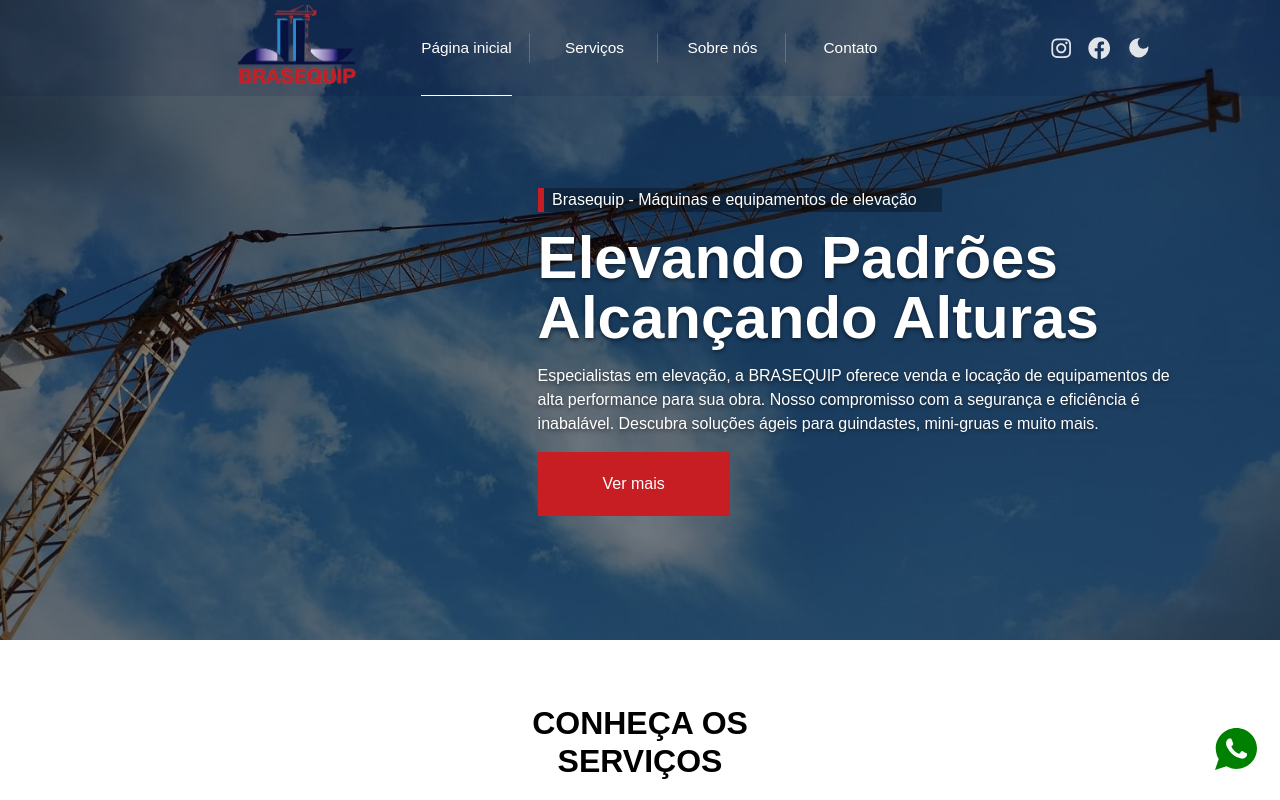
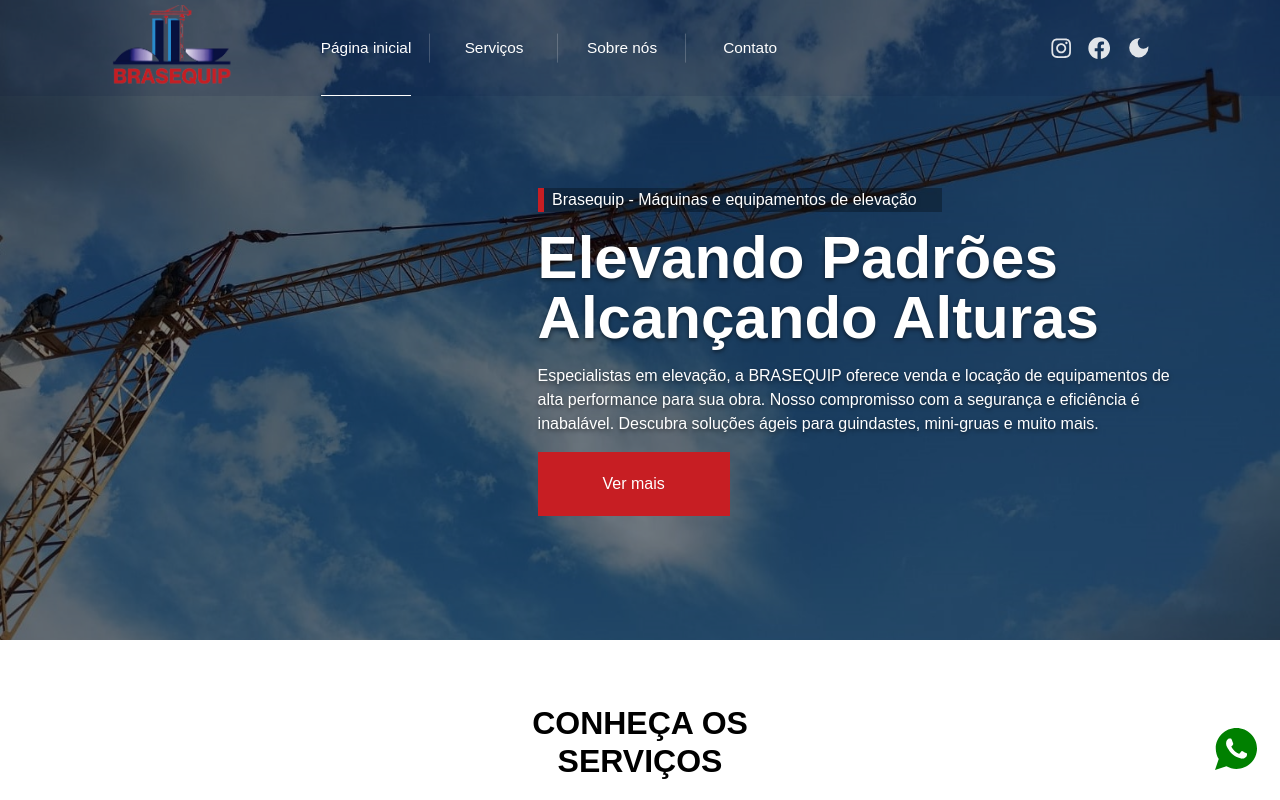
Before and after one commit to zzzBECK/brasequip, a React (Vite) app: page / in a window 1280 px wide. Shown: the top 800 px of the page. Built offline with nearby package versions, Linux system fonts and the light colour scheme.

Commit message:
Refactor Header component styles

```diff
--- a/src/components/Header/index.tsx
+++ b/src/components/Header/index.tsx
@@ -56,12 +56,7 @@ export default function Header() {
         transition: "background-color 0.4s ease-in-out",
       }}
     >
-      <ContainerHeader
-        className="padding padding-header"
-        style={{
-          paddingLeft: isScrolled ? "16vw" : "16.8vw",
-        }}
-      >
+      <ContainerHeader className="padding padding-header">
         <Column width="16%" justifyContent="flex-start">
           <NavLink
             to="/"
```
